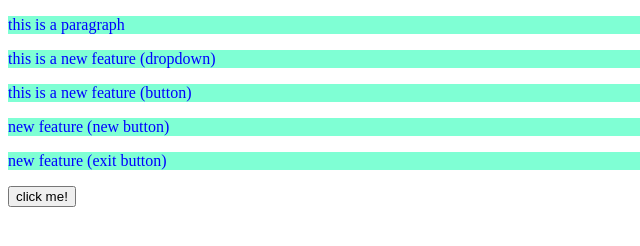
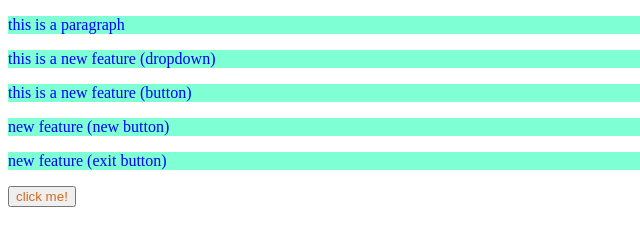
Before and after one commit to Pankaj-sharma103/Local-Repos, a plain HTML site: page index.html in a window 1280 px wide. Shown: the full height of the page, 0-640 px from the left. Drawn offline with Linux system fonts and the light colour scheme.

Commit message:
button color choclate

```diff
--- a/style.css
+++ b/style.css
@@ -2,3 +2,6 @@ p{
     background-color: aquamarine;
     color:blue
 }
+button{
+    color: chocolate;
+}
```
